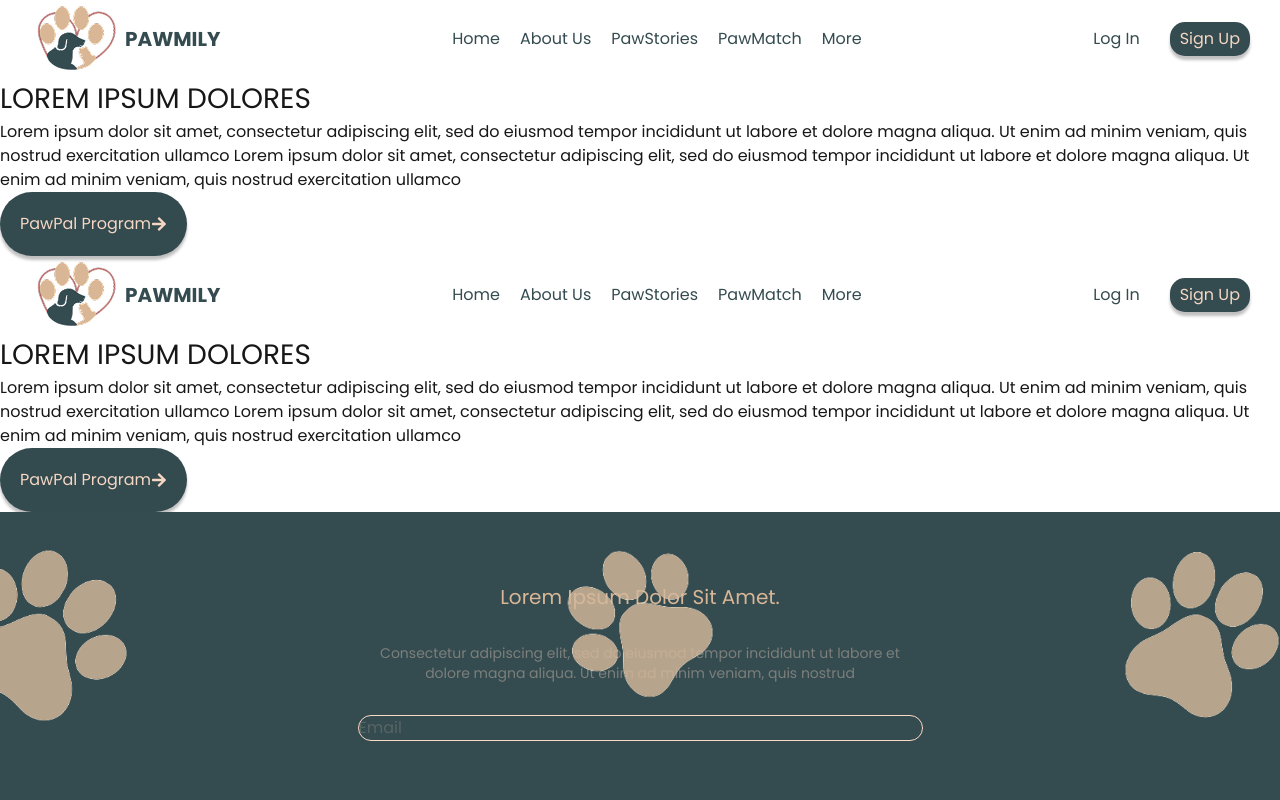
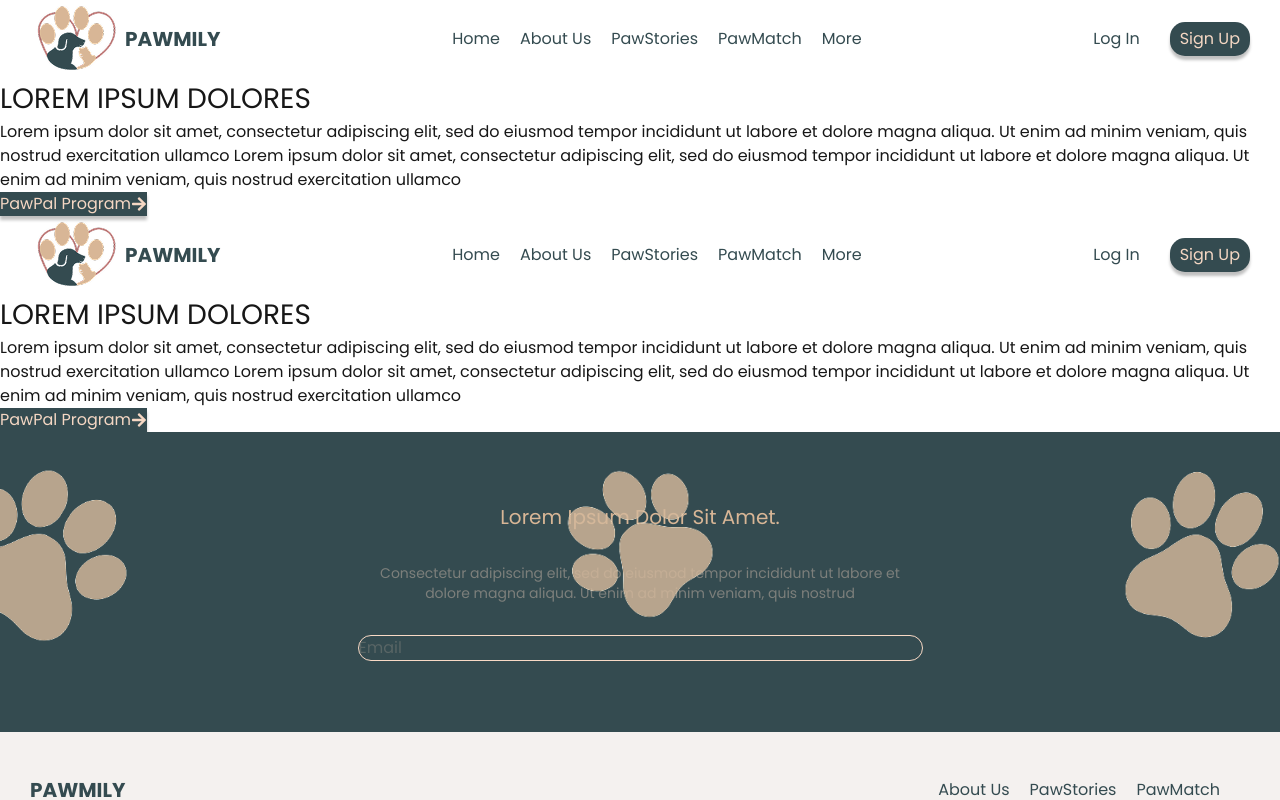
Before and after one commit to francisnicholasramos/pawmily, a Next.js app in the folder my-app/: page /home in a window 1280 px wide. Shown: the top 800 px of the page. Built offline with nearby package versions, Linux system fonts and the light colour scheme.

Commit message:
Fix custom styles for reusable button

```diff
--- a/my-app/app/components/Button.tsx
+++ b/my-app/app/components/Button.tsx
@@ -1,22 +1,22 @@
 import React from "react";
-import "../../assets/styles/button.scss";
 
 interface ButtonProps {
   variant?: 'primary';
+  className?: string;
   children: React.ReactNode;
 }
 
-const Button = ({ variant = 'primary', children }: ButtonProps) => {
+const Button = ({ variant = 'primary', children, className }: ButtonProps) => {
   const variants = {
-    primary: "flex items-center space-x-[5px] bg-[#334a4f] text-[#F9DAC6FA] rounded-[75px] px-[20px] py-[20px]",
+    primary: "flex items-center bg-[#344B50] font-normal hover:bg-[#47656c] text-[#F9DAC6FA]  cursor-pointer shadow-[0px_4px_3px_rgba(0,0,0,0.25)]",
   };
 
   return (
-    <>
-      <button className={`${variants[variant]}`}>
+    <div className="button-container">
+      <button className={`${variants[variant]} ${className}`}>
         {children}
       </button>
-    </>
+    </div>
   );
 };
 
```
